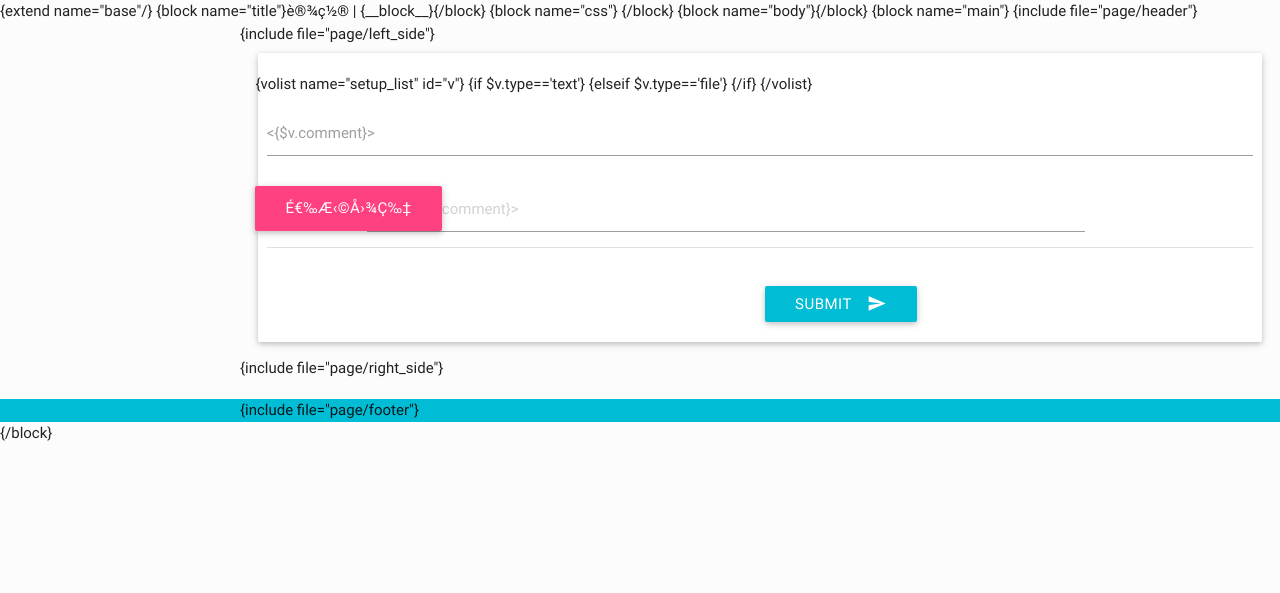
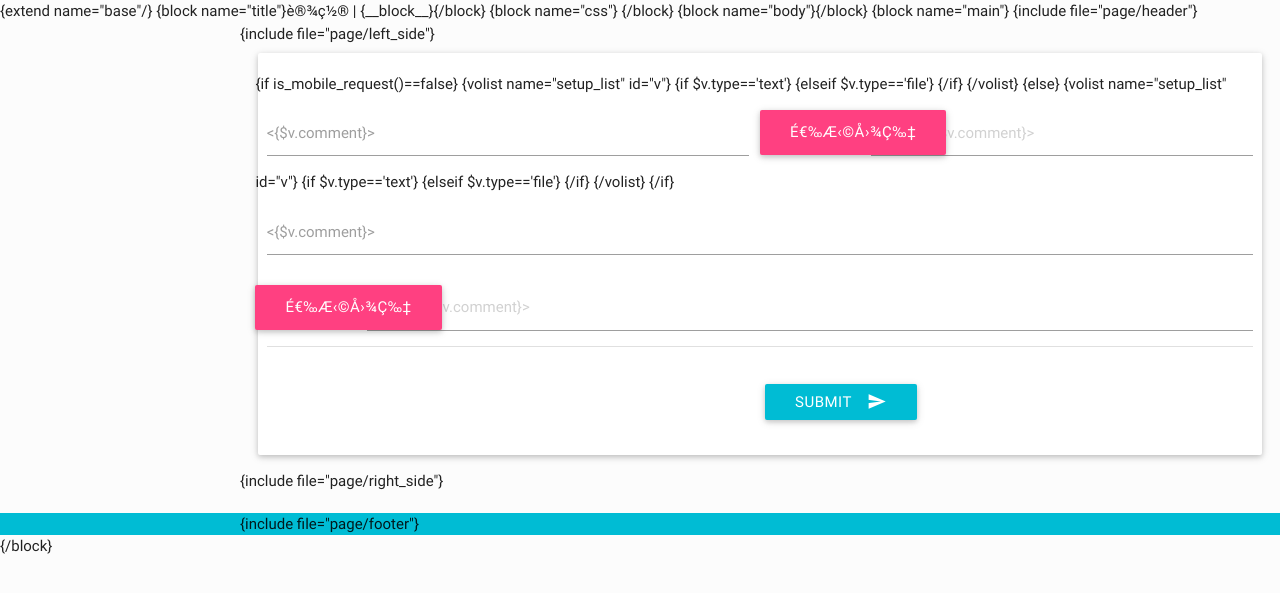
Before and after one commit to yuhal/ocean, a PHP site: page /DbName/application/site/view/index/setup.html in a window 1280 px wide. Shown: the top 593 px of the page. Run offline with PHP 8.4, Linux system fonts and the light colour scheme; some web fonts are replaced.

Commit message:
set up d2

```diff
--- a/application/site/view/index/setup.html
+++ b/application/site/view/index/setup.html
@@ -29,9 +29,27 @@
             <div class="row">
             <div class="col s12 m12 l12">
               <div class="card-panel">
+                <form id="postForm" method="post" enctype="multipart/form-data">
                   <div class="row">
-                  <div id="list">
-                    <div class="row" id="block1">
+                    <div class="row">
+                      {if is_mobile_request()==false}
+                        {volist name="setup_list" id="v"}
+                            {if $v.type=='text'}
+                              <div class="input-field col s6">
+                                <input name="<{$v.name}>" type="text" value="">
+                                <label><{$v.comment}></label>
+                              </div>
+                            {elseif $v.type=='file'}
+                              <div class="file-field input-field col s6">
+                                <input class="file-path validate" placeholder="&nbsp;&nbsp;&nbsp;上传<{$v.comment}>" type="text" value=""/>
+                                <div class="btn">
+                                  <span>选择图片</span>
+                                  <input name="<{$v.name}>" type="file" multiple="multiple"/>
+                                </div>
+                              </div>
+                            {/if}
+                        {/volist}
+                      {else}
                         {volist name="setup_list" id="v"}
                             {if $v.type=='text'}
                               <div class="input-field col s12">
@@ -39,8 +57,8 @@
                                 <label><{$v.comment}></label>
                               </div>
                             {elseif $v.type=='file'}
-                            <div class="file-field input-field col s10">
-                              <input id="uploadfilename" class="file-path validate" placeholder="上传<{$v.comment}>" type="text" value=""/>
+                              <div class="file-field input-field col s12">
+                                <input class="file-path validate" placeholder="&nbsp;&nbsp;&nbsp;上传<{$v.comment}>" type="text" value=""/>
                                 <div class="btn">
                                   <span>选择图片</span>
                                   <input name="<{$v.name}>" type="file" multiple="multiple"/>
@@ -48,9 +66,9 @@
                               </div>
                             {/if}
                         {/volist}
+                      {/if}
                     </div>
-                    <div id="line1" class="divider"></div>
-                  </div>
+                    <div class="divider"></div>
                     <div class="row">
                         <br/>
                         <div id="sub-btn" class="input-field col s8">
@@ -59,6 +77,7 @@
                         </div>
                     </div>
                   </div>
+                </form>
               </div>
             </div>
           </div>
@@ -80,5 +99,21 @@
     </footer>
     <!-- END FOOTER -->
 <script type="text/javascript">
+  function checksubmit(){
+    var formData = new FormData($( "#postForm" )[0]);
+    $.ajax({
+       type: "POST",
+       url: "/setup",
+       data: formData,
+       async: false,
+       cache: false,
+       contentType: false,
+       processData: false,
+       success: function(data){
+          Materialize.toast(data.msg,1000,'',function(){
+          })
+       }
+    });
+  }
 </script>
 {/block}
```
Also changed, not shown: application/common.php (+16 -0 lines), application/site/controller/Index.php (+11 -0 lines). Lines whose indentation alone changed are shown as unchanged.
